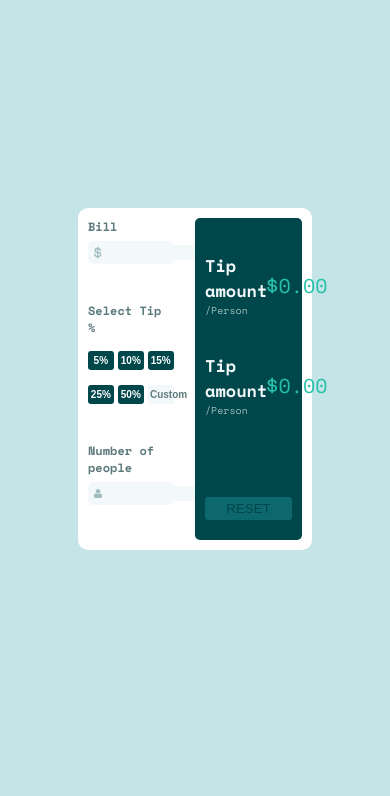
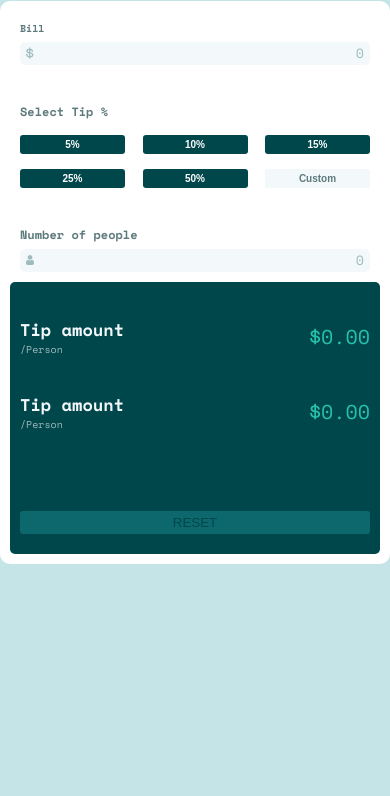
Before and after one commit to LeezeeUwakwe/Tip-Calculator, a plain HTML site: page index.html in a window 390 px wide. Shown: the part 43-839 px from the top of the page. Drawn offline with nearby package versions, Linux system fonts and the light colour scheme.

Commit message:
tip calculator

```diff
--- a/assets/main.css
+++ b/assets/main.css
@@ -8,7 +8,6 @@
 body {
     font-family: 'Space Mono', monospace;
     background-color: #C5E4E7;
-
     /* background-color:  hsl(172, 67%, 45%); */
 }
 .logo {
@@ -142,3 +141,51 @@ input[type="text"] {
     color: #00474B;
     border-radius: 3px;
 }
+.success-border {
+    border: 2px solid green;
+}
+.error-border {
+    border: 2px solid red;
+}
+.block {
+display: block;
+}
+
+@media screen and (max-width: 768px) {
+    .logo img {
+        width: 30px;
+        /* margin-top: 3px; */
+    }
+    .wrapper {
+        flex-direction: column;
+        width: 100%;
+        position: relative;
+        margin-top: 20px;
+        top: 0;
+        left: 0;
+        transform: translate(0, 0);
+    }
+    .bill {
+        font-size: 10px;
+    }
+    .zero {
+        font-size: 10px;
+    }
+    .part-one {
+        width: 100%;
+        padding: 10px;
+    }
+    .part-two {
+        width: 100%;
+    }
+
+
+
+
+
+
+
+
+
+
+}
```
Also changed, not shown: index.html (+0 -11 lines).
